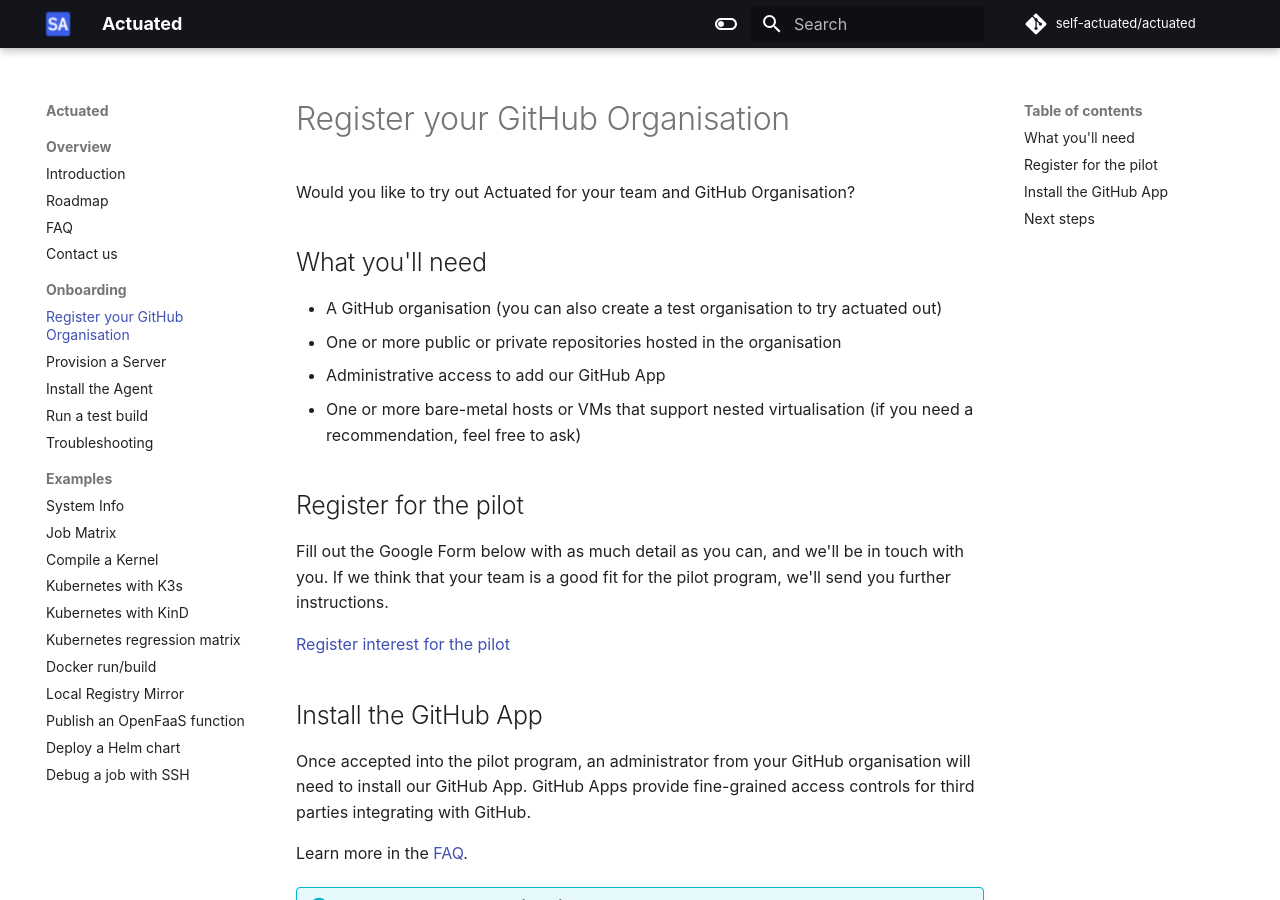
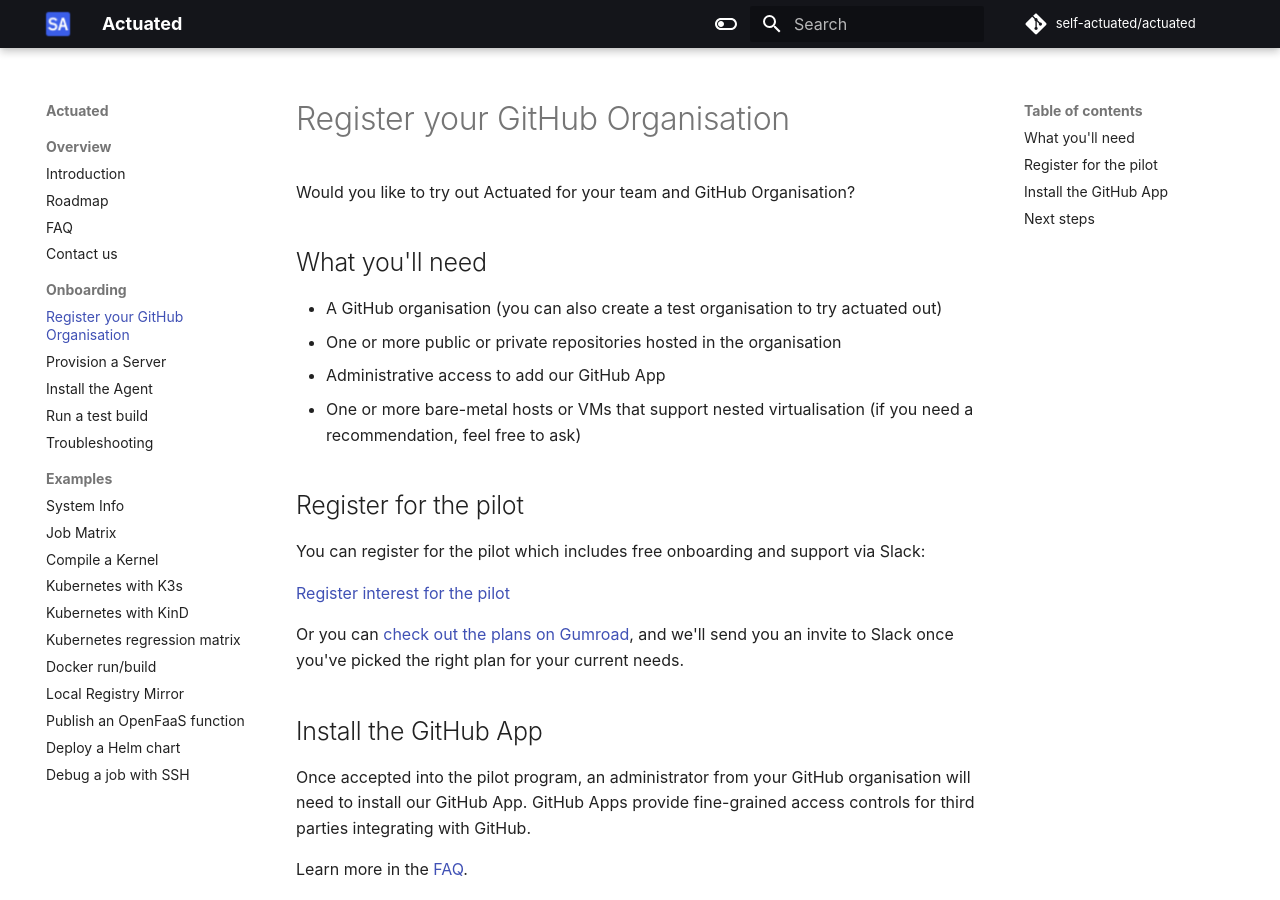
Before and after one commit to welteki/docs.actuated.dev, an MkDocs documentation site: the page built from docs/register.md, in a window 1280 px wide and 900 px high. Built offline with MkDocs 1.6.1 and Material for MkDocs 9.7.7, drawn with Linux system fonts in a browser that asks for light colours; some web fonts are replaced.

Commit message:
Link to Gumroad page
Signed-off-by: Alex Ellis (OpenFaaS Ltd) <alexellis2@gmail.com>

```diff
--- a/docs/register.md
+++ b/docs/register.md
@@ -11,9 +11,11 @@
 
 ## Register for the pilot
 
-Fill out the Google Form below with as much detail as you can, and we'll be in touch with you. If we think that your team is a good fit for the pilot program, we'll send you further instructions.
+You can register for the pilot which includes free onboarding and support via Slack:
 
 [Register interest for the pilot](https://forms.gle/8XmpTTWXbZwWkfqT6)
+
+Or you can [check out the plans on Gumroad](https://openfaas.gumroad.com/l/actuated-pilot), and we'll send you an invite to Slack once you've picked the right plan for your current needs.
 
 ## Install the GitHub App
 
```
Also changed, not shown: docs/examples/kind.md (+1 -1 lines).
